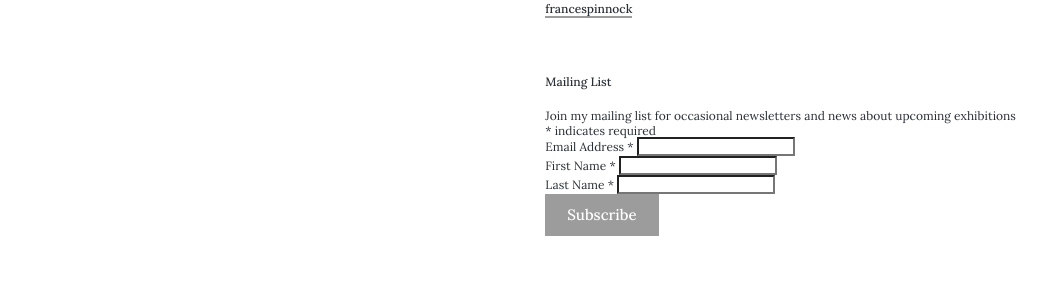
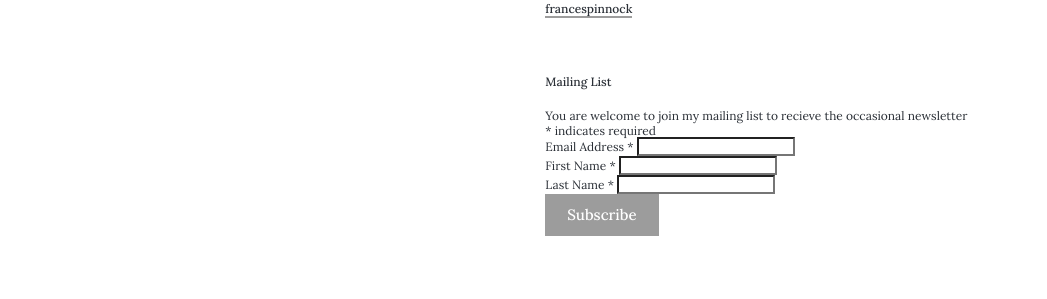
Before and after one commit to francespinnock/francespinnock.github.io, a Jekyll site: the page built from _pages/enquire.md, in a window 1280 px wide and 900 px high. Shown: the part 300-599 px from the top of the window, without its empty margins (28-1075 px from the left). Built offline with Jekyll 4.4.1, drawn with Linux system fonts in a browser that asks for light colours; nearby versions of some CDN libraries; comment, search, counter and statistics services are not loaded.

Commit message:
Update enquire.md

```diff
--- a/_pages/enquire.md
+++ b/_pages/enquire.md
@@ -21,7 +21,7 @@ featured_image: /images/demo/demo-landscape.jpg
 
 **Mailing List**
 
-Join my mailing list for occasional newsletters and news about upcoming exhibitions
+You are welcome to join my mailing list to recieve the occasional newsletter
 <div id="mc_embed_signup" class="mail-form wrap">
 <form action="https://francespinnock.us6.list-manage.com/subscribe/post?u=a0ddb03120ee57b0bc8423589&amp;id=d7174fc65c" method="post" id="mc-embedded-subscribe-form" name="mc-embedded-subscribe-form" class="validate" target="_blank" novalidate>
     <div id="mc_embed_signup_scroll">
```
